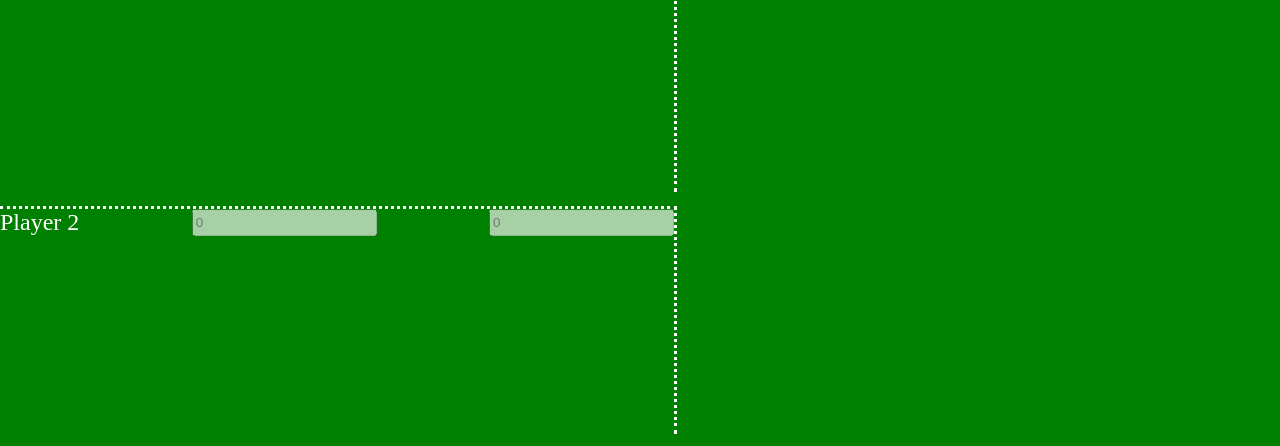
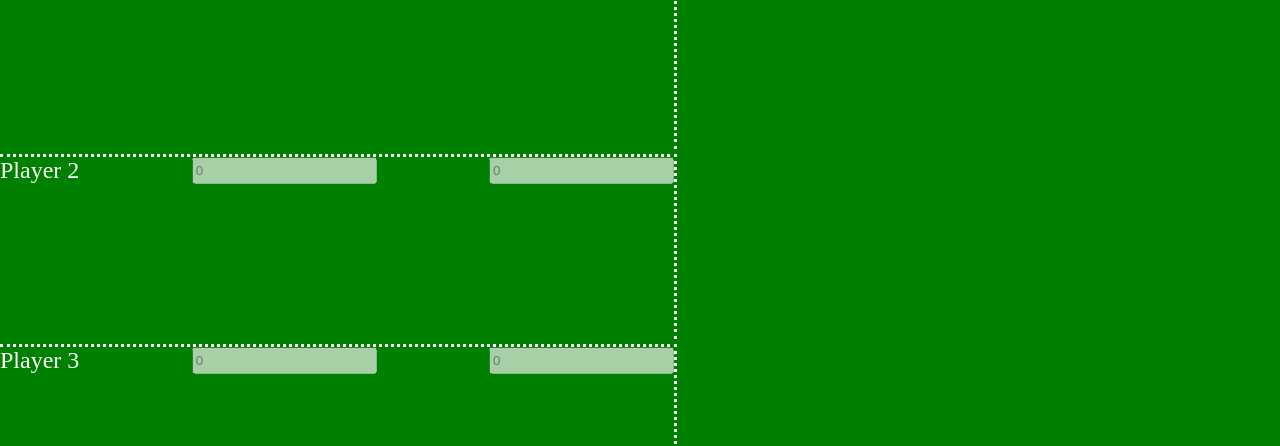
Before and after one commit to tinh0/Blackjack, a plain HTML site: page index.html in a window 1280 px wide. Shown: the part 76-522 px from the top of the page. Drawn offline with Linux system fonts and the light colour scheme.

Commit message:
adjusted screen size

```diff
--- a/blackjack-styles.css
+++ b/blackjack-styles.css
@@ -15,7 +15,7 @@ body {
     display: flex;
     background-color: green;
     width: 100%;
-    height: 120vh;
+    height: 95vh;
 }
 
 .main-wrapper > .left-wrapper {
@@ -28,14 +28,14 @@ body {
 .main-wrapper > .left-wrapper > .player-wrapper {
     border-top: 3px white dotted;
     border-right: 3px white dotted;
-    height: 225px;
+    height: 100%;
     display: flex;
     flex-direction: column;
     margin-bottom: 5px;
 }
 
-.main-wrapper > .left-wrapper > .player-wrapper > .value {
-    display: flex;
+.main-wrapper > .dealer-wrapper {
+    border-top: 3px white dotted;
 }
 
 .right-wrapper {
@@ -100,17 +100,6 @@ body {
     margin-left: 20px;
 }
 
-.card {
-    height: 140px;
-    width: 100px;
-    background-color: white;
-    border-radius: 4px;
-    margin-top: 20px;
-    margin-left: 15px;
-    margin-bottom: 20px;
-    position: relative;
-}
-
 #dealer-cards {
     display: grid;
     grid-template-columns: auto auto auto auto;
@@ -120,8 +109,15 @@ body {
     border-right: 3px white dotted;
 }
 
-.dealer-wrapper {
-    border-top: 3px white dotted;
+.card {
+    height: 140px;
+    width: 100px;
+    background-color: white;
+    border-radius: 10px;
+    margin-top: 20px;
+    margin-left: 15px;
+    margin-bottom: 20px;
+    position: relative;
 }
 
 .top-value {
--- a/twenty-one.js
+++ b/twenty-one.js
@@ -243,7 +243,6 @@ function dealerHit() {
 }
 
 function createCard(player, arr) {
-
     var cardNumber = arr.length - 1
     var targetCard = document.getElementById(player).getElementsByClassName("card")[cardNumber];
     var formatString = player.substr(0, player.indexOf("-")) + arr.length;
@@ -343,13 +342,8 @@ function checkForWin() {
     if (fourV > dealerV) {
         wins4++;
     }
-
-    console.log(oneV);
-    console.log(wins1);
     document.getElementById("player-one-wins").value = wins1;
     document.getElementById("player-two-wins").value = wins2;
     document.getElementById("player-three-wins").value = wins3;
     document.getElementById("player-four-wins").value = wins4;
-
-
 }
```
